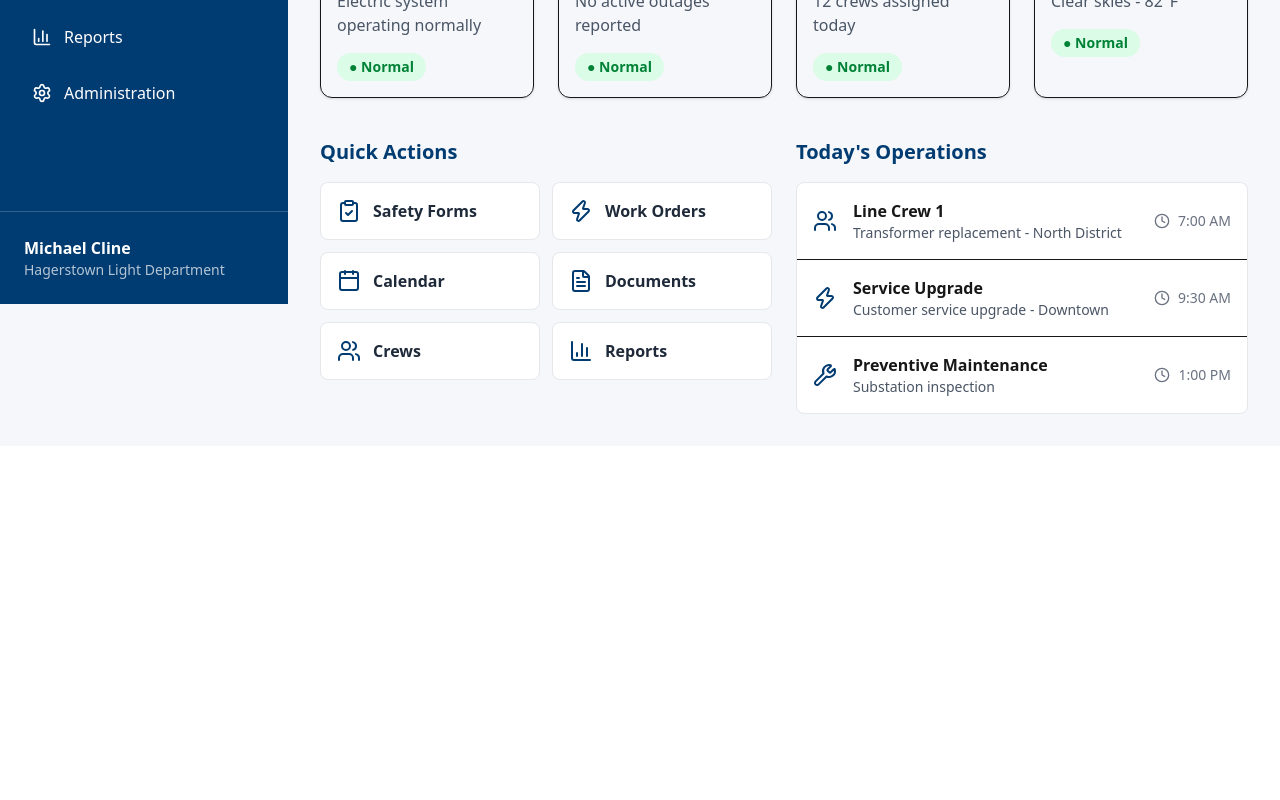
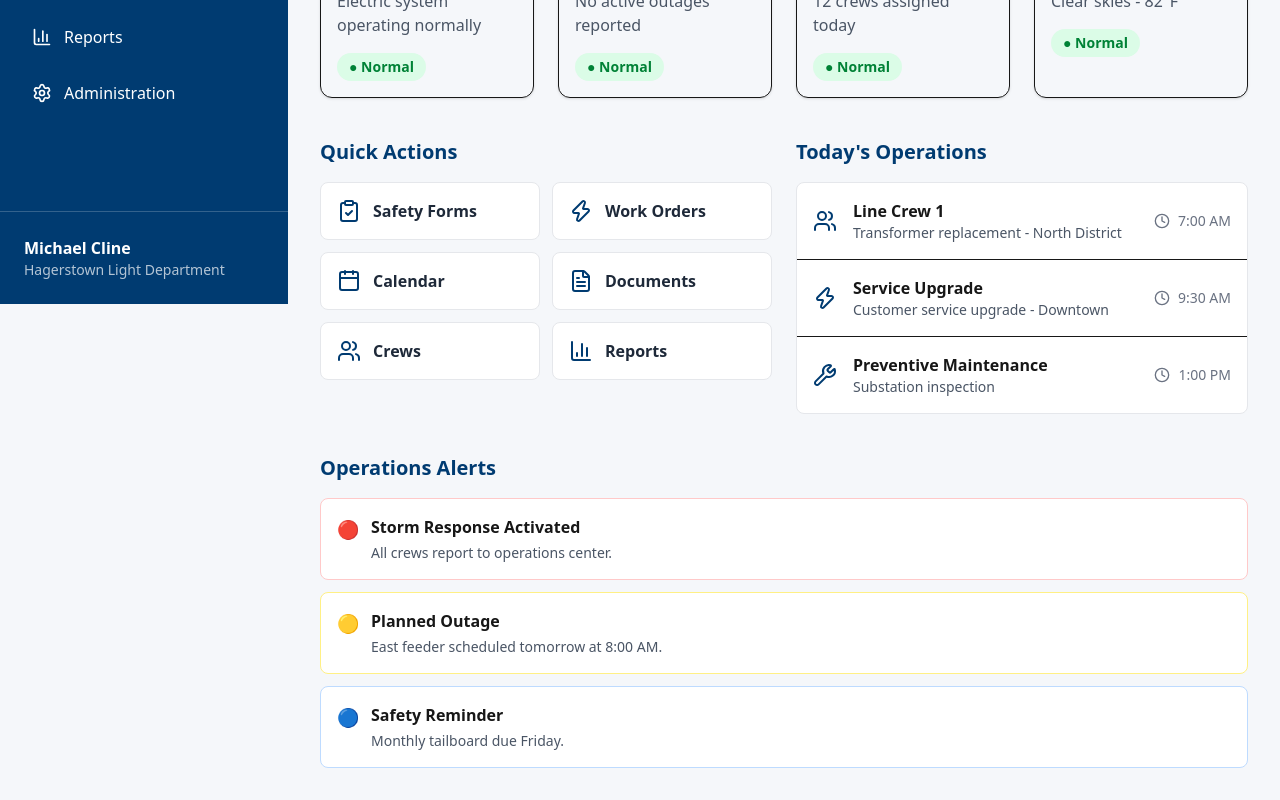
Before and after one commit to clinemichael/hagerstown-light-website, a Next.js app: page /dashboard in a window 1280 px wide. Shown: the part 496-1296 px from the top of the page. Before the commit the page ends 942 px from the top, so only its background shows below. Built offline with nearby package versions, Linux system fonts and the light colour scheme.

Commit message:
Complete dashboard version 1

```diff
--- a/app/dashboard/page.tsx
+++ b/app/dashboard/page.tsx
@@ -2,6 +2,7 @@ import AppLayout from "@/components/layout/AppLayout";
 import QuickActions from "@/components/dashboard/QuickActions";
 import OperationsStatus from "@/components/dashboard/OperationsStatus";
 import TodaysOperations from "@/components/dashboard/TodaysOperations";
+import OperationsAlerts from "@/components/dashboard/OperationsAlerts";
 
 
 export default function Dashboard() {
@@ -21,6 +22,7 @@ export default function Dashboard() {
   <TodaysOperations />
 
 </div>
+        <OperationsAlerts />
 
     </AppLayout>
   );
--- /dev/null
+++ b/components/dashboard/AlertCard.tsx
@@ -0,0 +1,69 @@
+type AlertCardProps = {
+  title: string;
+  description: string;
+  priority: "info" | "warning" | "critical";
+};
+
+export default function AlertCard({
+  title,
+  description,
+  priority,
+}: AlertCardProps) {
+
+  const styles = {
+    info: {
+      border: "border-blue-200",
+      icon: "🔵",
+    },
+
+    warning: {
+      border: "border-yellow-200",
+      icon: "🟡",
+    },
+
+    critical: {
+      border: "border-red-200",
+      icon: "🔴",
+    },
+  };
+
+
+  const current = styles[priority];
+
+
+  return (
+    <div
+      className={`
+        bg-white
+        border
+        ${current.border}
+        rounded-lg
+        p-4
+      `}
+    >
+
+      <div className="flex gap-3">
+
+        <span className="text-lg">
+          {current.icon}
+        </span>
+
+
+        <div>
+
+          <h3 className="font-semibold">
+            {title}
+          </h3>
+
+
+          <p className="text-sm text-gray-600 mt-1">
+            {description}
+          </p>
+
+        </div>
+
+      </div>
+
+    </div>
+  );
+}
--- /dev/null
+++ b/components/dashboard/OperationsAlerts.tsx
@@ -0,0 +1,59 @@
+import AlertCard from "./AlertCard";
+
+
+const alerts = [
+  {
+    title: "Storm Response Activated",
+    description:
+      "All crews report to operations center.",
+    priority: "critical",
+  },
+
+  {
+    title: "Planned Outage",
+    description:
+      "East feeder scheduled tomorrow at 8:00 AM.",
+    priority: "warning",
+  },
+
+  {
+    title: "Safety Reminder",
+    description:
+      "Monthly tailboard due Friday.",
+    priority: "info",
+  },
+];
+
+
+export default function OperationsAlerts() {
+  return (
+    <section className="mt-10">
+
+      <h2 className="text-xl font-bold text-brand-blue mb-4">
+        Operations Alerts
+      </h2>
+
+
+      <div className="space-y-3">
+
+        {alerts.map((alert) => (
+
+          <AlertCard
+            key={alert.title}
+            title={alert.title}
+            description={alert.description}
+            priority={
+              alert.priority as
+              "info" |
+              "warning" |
+              "critical"
+            }
+          />
+
+        ))}
+
+      </div>
+
+    </section>
+  );
+}
```
